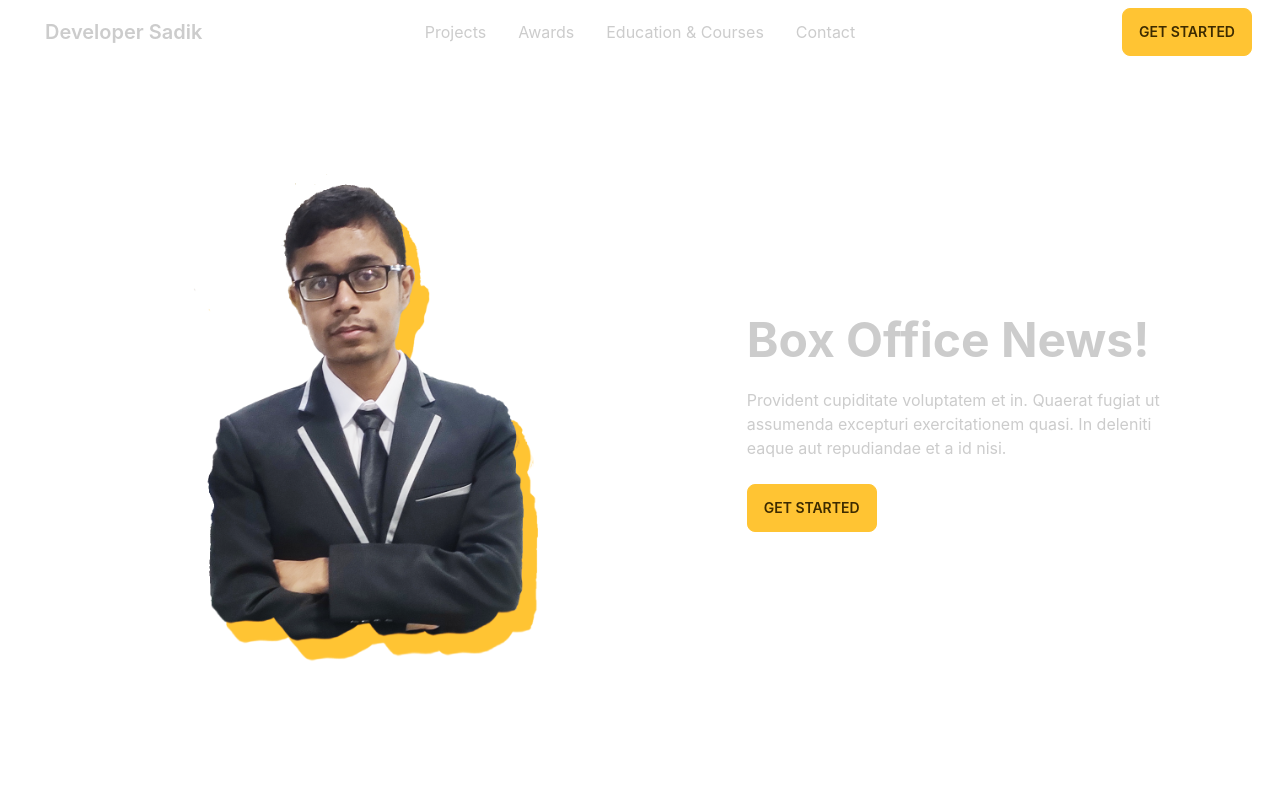
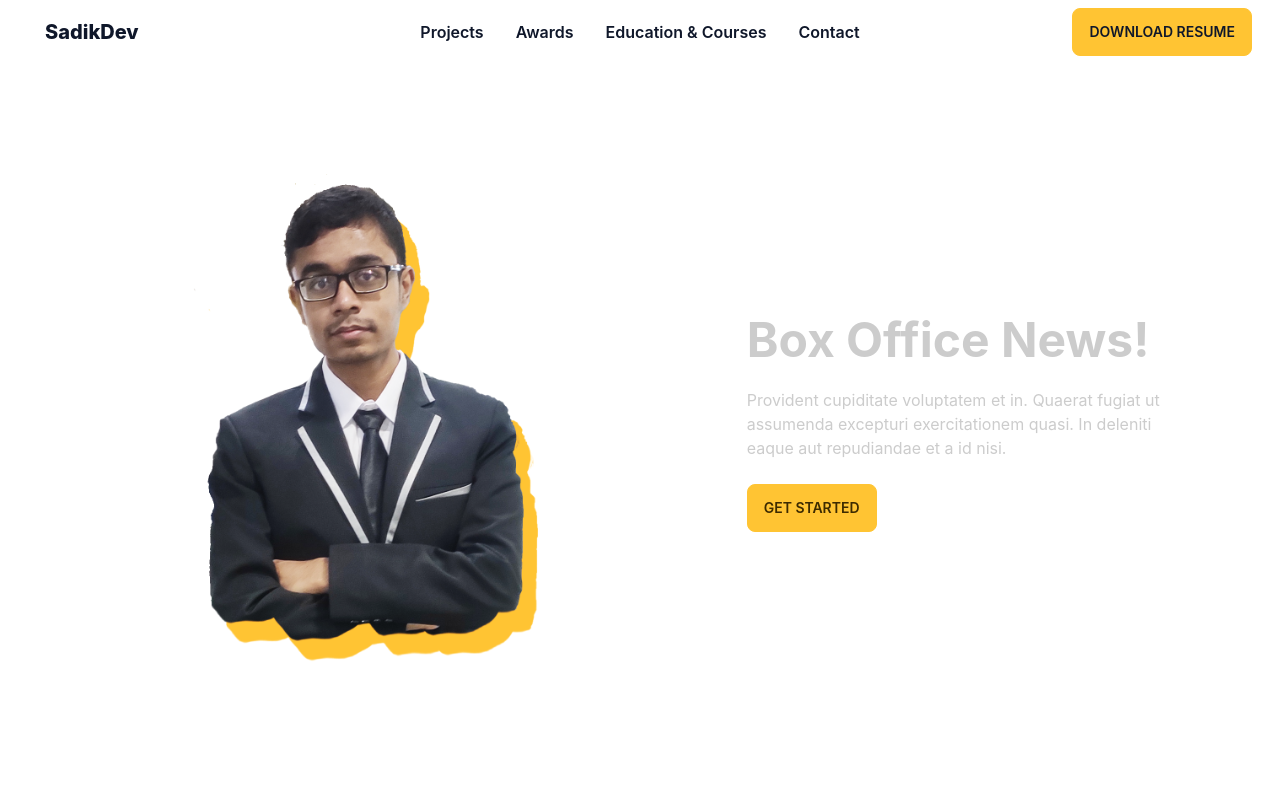
Before and after one commit to SadikHasanRafi/sadik-dev-portfolio, a React (Create React App) app: page / in a window 1280 px wide. Shown: the top 800 px of the page. Built offline with nearby package versions, Linux system fonts and the light colour scheme.

Commit message:
header esign done

```diff
--- a/src/Pages/Home/Components/Header/Header.js
+++ b/src/Pages/Home/Components/Header/Header.js
@@ -4,10 +4,10 @@ const Header = () => {
 
     const menuItem = (
         <>
-            <li><a>Projects</a></li>
-            <li><a>Awards</a></li>
-            <li><a>Education & Courses</a></li>
-            <li><a>Contact</a></li>
+            <li className="hover:bg-primary rounded-lg font-semibold "><a>Projects</a></li>
+            <li className="hover:bg-primary rounded-lg font-semibold "><a>Awards</a></li>
+            <li className="hover:bg-primary rounded-lg font-semibold "><a>Education & Courses</a></li>
+            <li className="hover:bg-primary rounded-lg font-semibold "><a>Contact</a></li>
         </>
     );
 
@@ -22,7 +22,7 @@ const Header = () => {
                 class="h-5 w-5"
                 fill="none"
                 viewBox="0 0 24 24"
-                stroke="currentColor"
+                stroke="#0f172a"
               >
                 <path
                   stroke-linecap="round"
@@ -34,22 +34,22 @@ const Header = () => {
             </label>
             <ul
               tabindex="0"
-              class="menu menu-compact dropdown-content mt-3 p-2 shadow bg-base-100 rounded-box w-52"
+              class="menu menu-compact dropdown-content rounded-lg border-0 text-accent shadow bg-base-100  w-full"
             >
              {menuItem}
 
             </ul>
-            <a class="btn btn-ghost normal-case text-xl">Developer Sadik</a>
+            <a class="btn btn-ghost bg-base-100 hover:bg-base-100 font-extrabold text-accent normal-case text-xl">SadikDev</a>
           </div>
         </div>
         <div class="navbar-center hidden lg:flex">
-          <ul class="menu menu-horizontal p-0">
+          <ul class="menu menu-horizontal p-0 text-accent  ">
            {menuItem}
           </ul>
         </div>
 
         <div class="navbar-end">
-          <a class="btn btn-primary">Get started</a>
+          <a class="btn btn-primary text-accent hover:btn-secondary hover:text-white">Download resume</a>
         </div>
       </div>
     </div>
--- a/tailwind.config.js
+++ b/tailwind.config.js
@@ -6,8 +6,9 @@ module.exports = {
     themes: [
       {
         mytheme: {
-          primary: "#ffc433",
-          secondary: "#B38A24"
+          primary: "#FFC433",
+          secondary: "#DBC000",
+          accent: "#0f172a",
         },
       },
     ],
```
